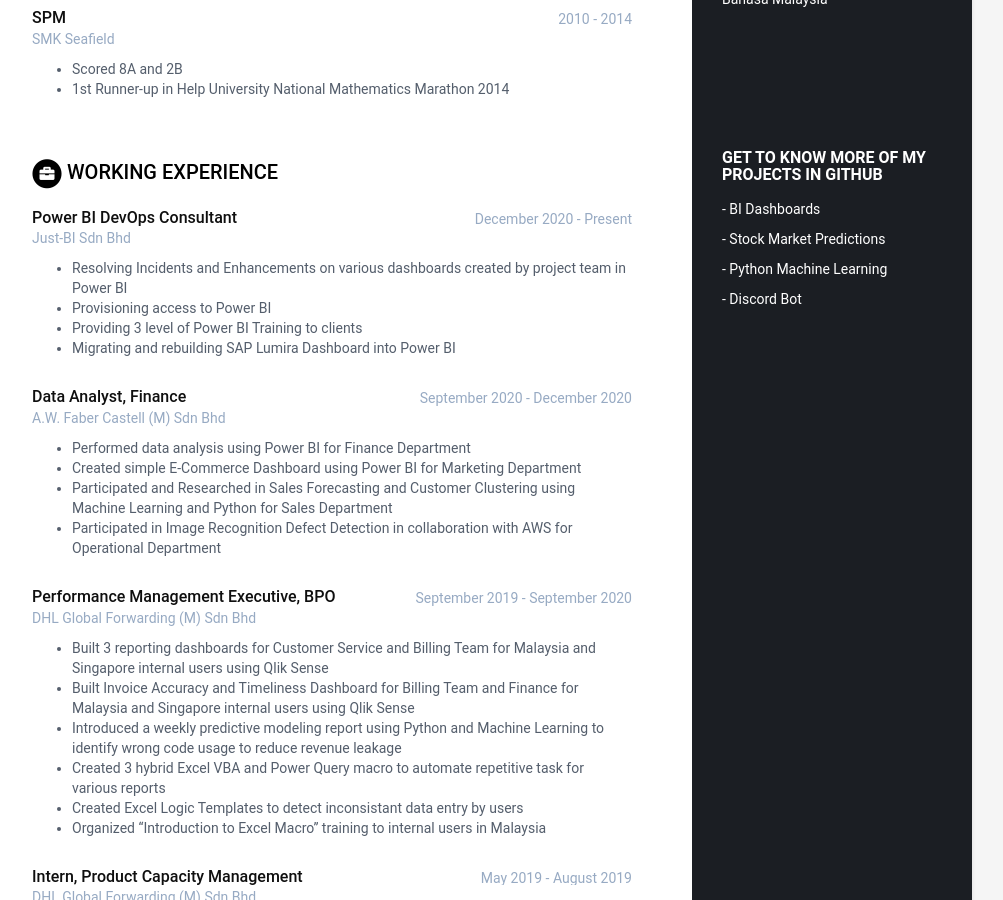
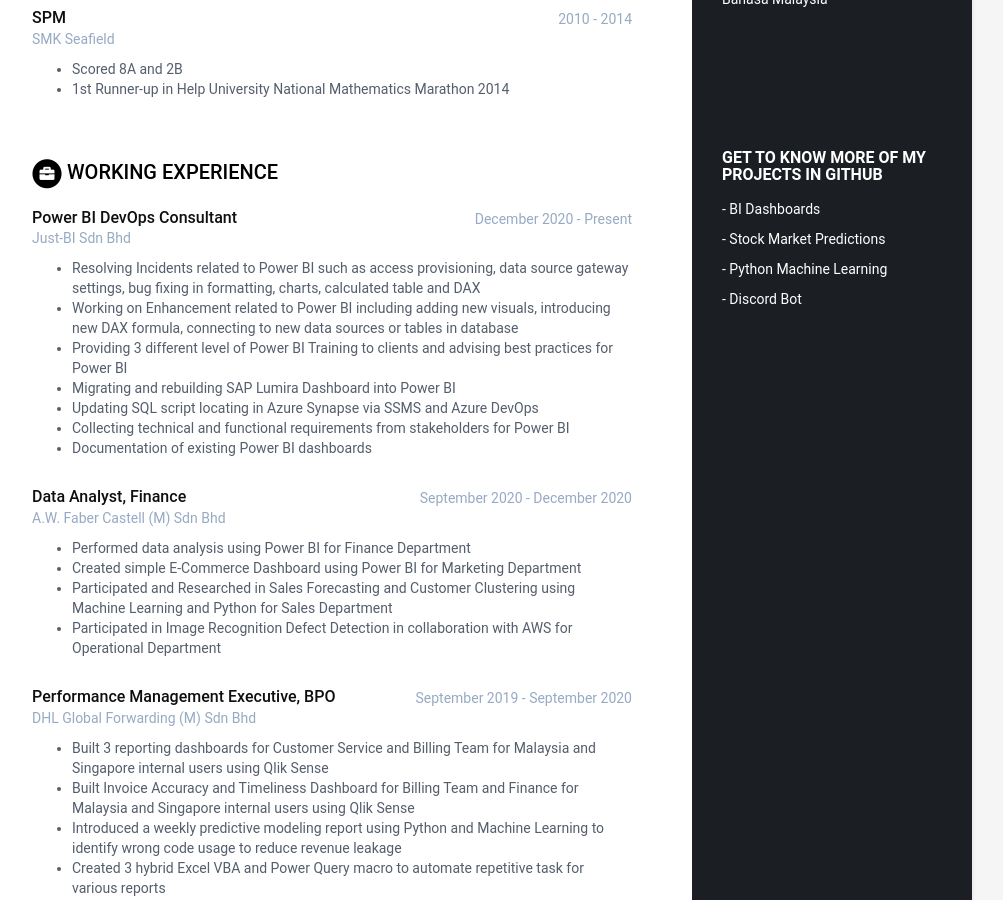
Before and after one commit to jianzhiw/jianzhiw.github.io, a Jekyll site: the page built from index.html, in a window 1280 px wide and 900 px high, scrolled down 633 px. Shown: the whole window, without its empty margins (168-1171 px from the left). Built offline with Jekyll 4.4.1, drawn with Linux system fonts in a browser that asks for light colours.

Commit message:
Edit working experience

```diff
--- a/_data/data.yml
+++ b/_data/data.yml
@@ -66,10 +66,13 @@
       time: December 2020 - Present
       company: Just-BI Sdn Bhd
       details: |
-        - Resolving Incidents and Enhancements on various dashboards created by project team in Power BI
-        - Provisioning access to Power BI
-        - Providing 3 level of Power BI Training to clients
+        - Resolving Incidents related to Power BI such as access provisioning, data source gateway settings, bug fixing in formatting, charts, calculated table and DAX
+        - Working on Enhancement related to Power BI including adding new visuals, introducing new DAX formula, connecting to new data sources or tables in database
+        - Providing 3 different level of Power BI Training to clients and advising best practices for Power BI
         - Migrating and rebuilding SAP Lumira Dashboard into Power BI
+        - Updating SQL script locating in Azure Synapse via SSMS and Azure DevOps
+        - Collecting technical and functional requirements from stakeholders for Power BI
+        - Documentation of existing Power BI dashboards
 
     - role: Data Analyst, Finance
       time: September 2020 - December 2020
```
